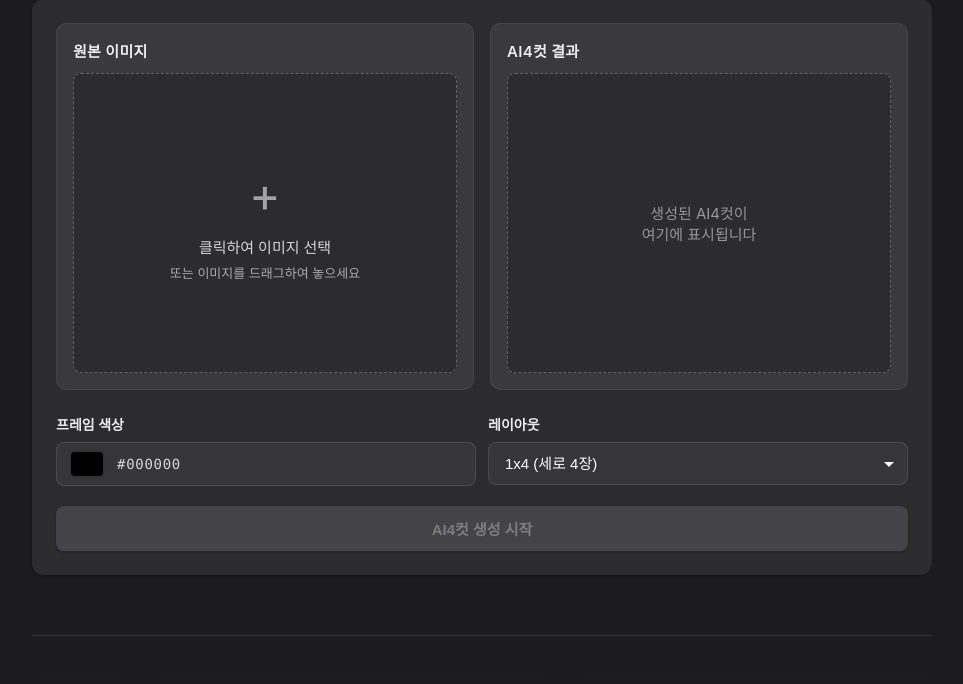
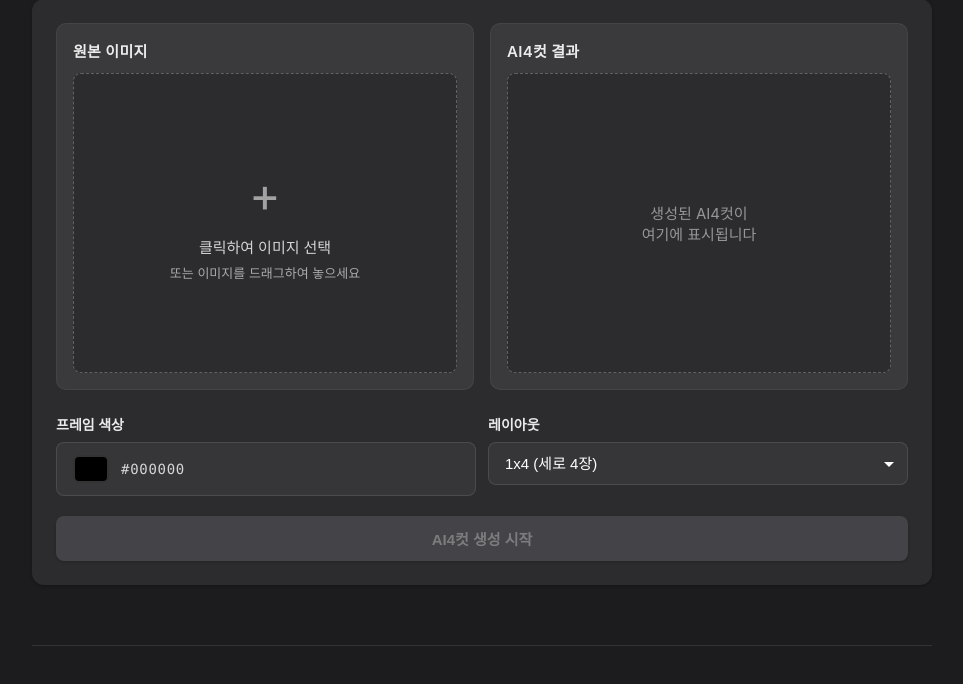
Before and after one commit to domin200/ai-character-generator, a Flask app: page / in a window 1280 px wide. Shown: the part 119-803 px from the top of the page, without its empty margins (158-1121 px from the left). Run offline with Flask 3, Linux system fonts and the light colour scheme.

Commit message:
✨ 컬러피커 UI 개선 (색상 코드 표시)

```diff
--- a/templates/index.html
+++ b/templates/index.html
@@ -258,8 +258,9 @@
             display: flex;
             align-items: center;
             gap: 12px;
-            padding: 7px 12px;
+            padding: 12px 16px;
             box-sizing: border-box;
+            cursor: pointer;
         }
 
         .color-picker-wrapper input[type="color"] {
@@ -712,10 +713,19 @@
         const uploadForm = document.getElementById('upload-form');
         const colorPicker = document.getElementById('frame-color');
         const colorCodeDisplay = document.getElementById('color-code-display');
+        const colorPickerWrapper = document.querySelector('.color-picker-wrapper');
 
         // 컬러피커 값 변경 시 색상 코드 업데이트
         colorPicker.addEventListener('input', function(e) {
             colorCodeDisplay.textContent = e.target.value.toUpperCase();
+        });
+
+        // wrapper 클릭 시 컬러피커 열기
+        colorPickerWrapper.addEventListener('click', function(e) {
+            // 이미 컬러피커를 직접 클릭한 경우가 아니면 클릭 트리거
+            if (e.target !== colorPicker) {
+                colorPicker.click();
+            }
         });
 
         // 진행 상태 추적
```
